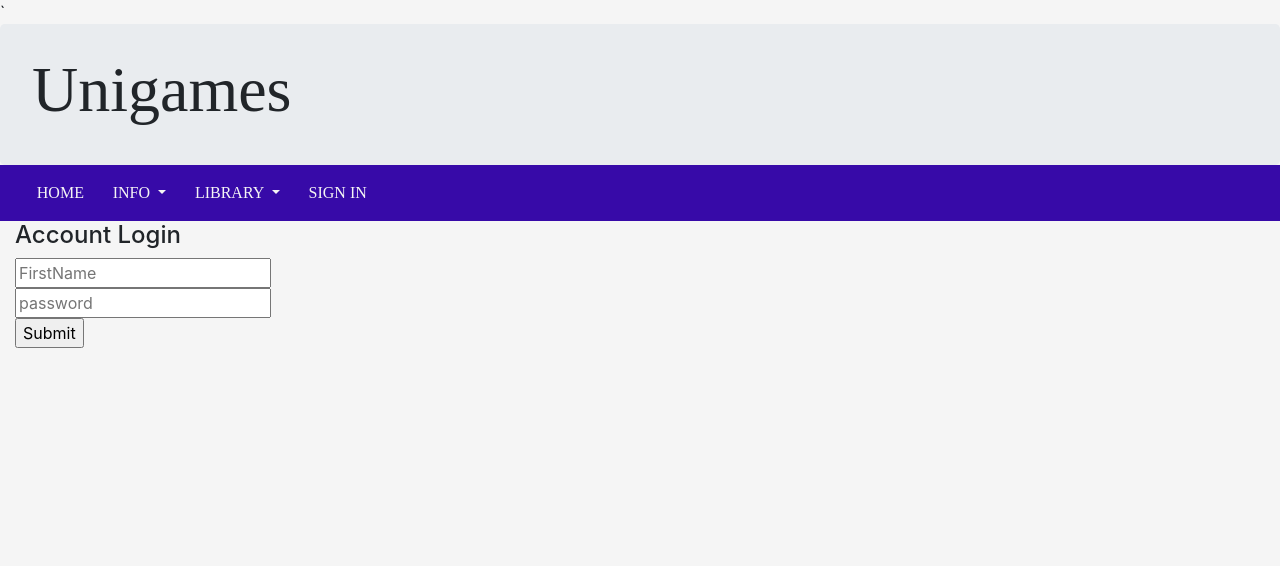
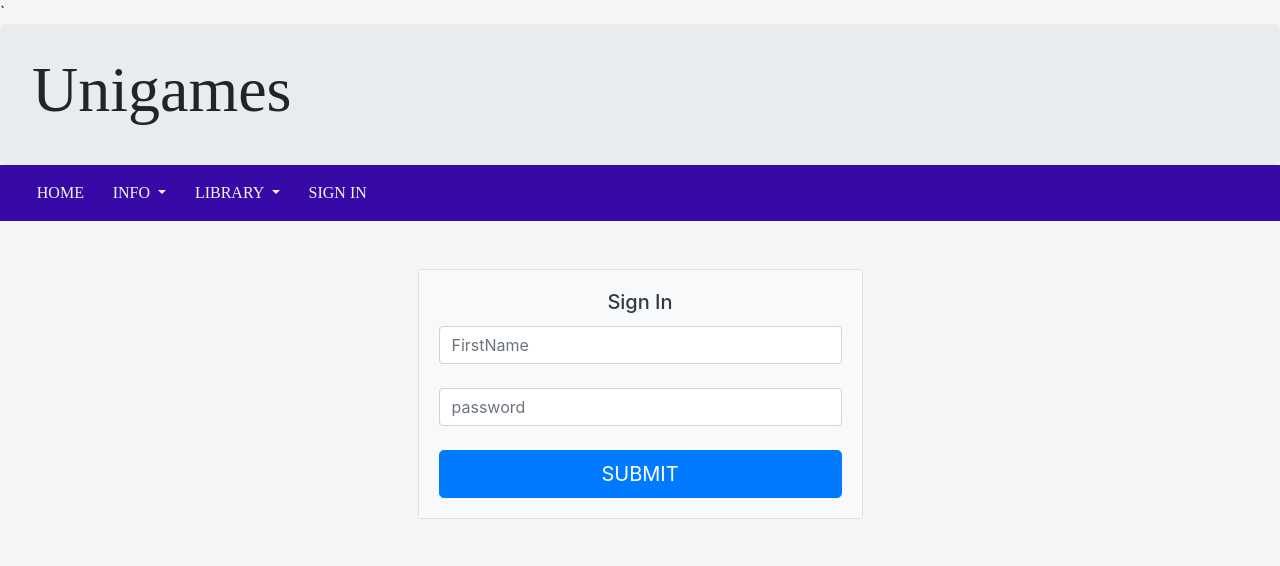
Before and after one commit to sirmiggles/project-dragon, a Django app: page /members/signin/ in a window 1280 px wide. Shown: the top 566 px of the page. Run offline with Django 3.2, Linux system fonts and the light colour scheme; some libraries are stand-ins or nearby versions; some web fonts are replaced.

Commit message:
Updated Signin page css

```diff
--- a/src/dragon/members/templates/members/signin.html
+++ b/src/dragon/members/templates/members/signin.html
@@ -3,25 +3,26 @@
 {% block title %}{{ block.super }} - Sign In{% endblock %}
 
 {% block content %}
-<div class="col-12">
-  <div class="container-login100">
-    <div class="wrap-login100 p-b-160 p-t-50">
-    <span class="login100-form-title p-b-43">
-    <h4>Account Login</h4>
-    </span>
-    <form action="" method="post">
-      {% csrf_token %}
-      <input type="text" name="FirstName" placeholder="FirstName" value="{{ clubmember.FirstName }}"><br>
-      <input type="password" name="password" placeholder="password" value="{{ clubmember.username }}"><br>
-      <input type = "Submit">
-    </form>
-    <div>
-    {% for message in messages %}
-      <h3> {{message}} </h3>
-    {% endfor %}
+  <div class="container">
+    <div class="row">
+        <div class="col-sm-9 col-md-7 col-lg-5 mx-auto">
+            <div class="card card-signin my-5">
+                <div class="card-body bg-light">
+                    <h5 class="card-title text-center text-dark">Sign In</h5>
+                    <form action="" method="post" class="form-signin">
+                      {% csrf_token %}
+                      <div class="form-label-group">
+                      <input class="form-control" type="text" name="FirstName" placeholder="FirstName" value="{{ clubmember.FirstName }}" required><br>
+                      <input class="form-control" type="password" name="password" placeholder="password" value="{{ clubmember.username }}" required><br>
+                      <input type = "Submit" class="btn btn-lg btn-primary btn-block text-uppercase">
+                      {% for message in messages %}
+                          <h3> {{message}} </h3>
+                      {% endfor %}
+                      </div>
+                    </form>
+                <div>
+            </div>
+        </div>
     </div>
-  </div>
 </div>
-
-
 {% endblock %}
```
